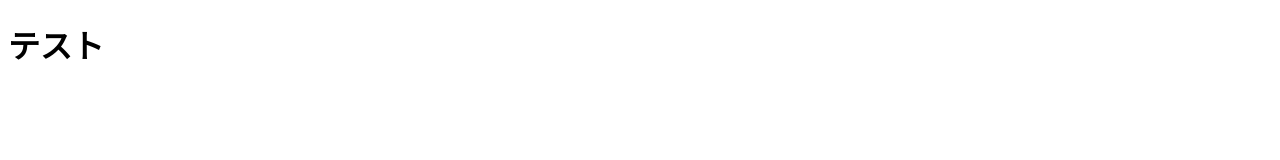
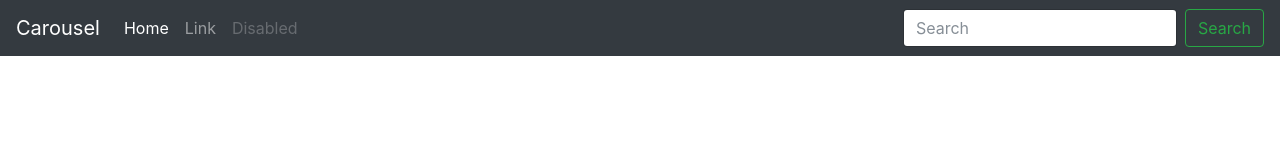
Before and after one commit to wbgifu/doc, a plain HTML site: page index.html in a window 1280 px wide. Drawn offline with nearby package versions, Linux system fonts and the light colour scheme.

Commit message:
added nav bar

```diff
--- a/index.html
+++ b/index.html
@@ -5,8 +5,36 @@
 	<meta name="viewport" content="width=device-width, initial-scale=1.0">
 	<meta http-equiv="X-UA-Compatible" content="ie=edge">
 	<title>WordBench岐阜</title>
+	<link rel="stylesheet" href="https://maxcdn.bootstrapcdn.com/bootstrap/4.0.0-beta/css/bootstrap.min.css" integrity="sha384-/Y6pD6FV/Vv2HJnA6t+vslU6fwYXjCFtcEpHbNJ0lyAFsXTsjBbfaDjzALeQsN6M" crossorigin="anonymous">
 </head>
 <body>
-	<h1>テスト</h1>
+	<nav class="navbar navbar-expand-md navbar-dark fixed-top bg-dark">
+	<a class="navbar-brand" href="#">Carousel</a>
+	<button class="navbar-toggler" type="button" data-toggle="collapse" data-target="#navbarCollapse" aria-controls="navbarCollapse" aria-expanded="false" aria-label="Toggle navigation">
+	  <span class="navbar-toggler-icon"></span>
+	</button>
+	<div class="collapse navbar-collapse" id="navbarCollapse">
+	  <ul class="navbar-nav mr-auto">
+	    <li class="nav-item active">
+	      <a class="nav-link" href="#">Home <span class="sr-only">(current)</span></a>
+	    </li>
+	    <li class="nav-item">
+	      <a class="nav-link" href="#">Link</a>
+	    </li>
+	    <li class="nav-item">
+	      <a class="nav-link disabled" href="#">Disabled</a>
+	    </li>
+	  </ul>
+	  <form class="form-inline mt-2 mt-md-0">
+	    <input class="form-control mr-sm-2" type="text" placeholder="Search" aria-label="Search">
+	    <button class="btn btn-outline-success my-2 my-sm-0" type="submit">Search</button>
+	  </form>
+	</div>
+	</nav>
+
+
+	<script src="https://code.jquery.com/jquery-3.2.1.slim.min.js" integrity="sha384-KJ3o2DKtIkvYIK3UENzmM7KCkRr/rE9/Qpg6aAZGJwFDMVNA/GpGFF93hXpG5KkN" crossorigin="anonymous"></script>
+<script src="https://cdnjs.cloudflare.com/ajax/libs/popper.js/1.11.0/umd/popper.min.js" integrity="sha384-b/U6ypiBEHpOf/4+1nzFpr53nxSS+GLCkfwBdFNTxtclqqenISfwAzpKaMNFNmj4" crossorigin="anonymous"></script>
+<script src="https://maxcdn.bootstrapcdn.com/bootstrap/4.0.0-beta/js/bootstrap.min.js" integrity="sha384-h0AbiXch4ZDo7tp9hKZ4TsHbi047NrKGLO3SEJAg45jXxnGIfYzk4Si90RDIqNm1" crossorigin="anonymous"></script>
 </body>
 </html>
```
